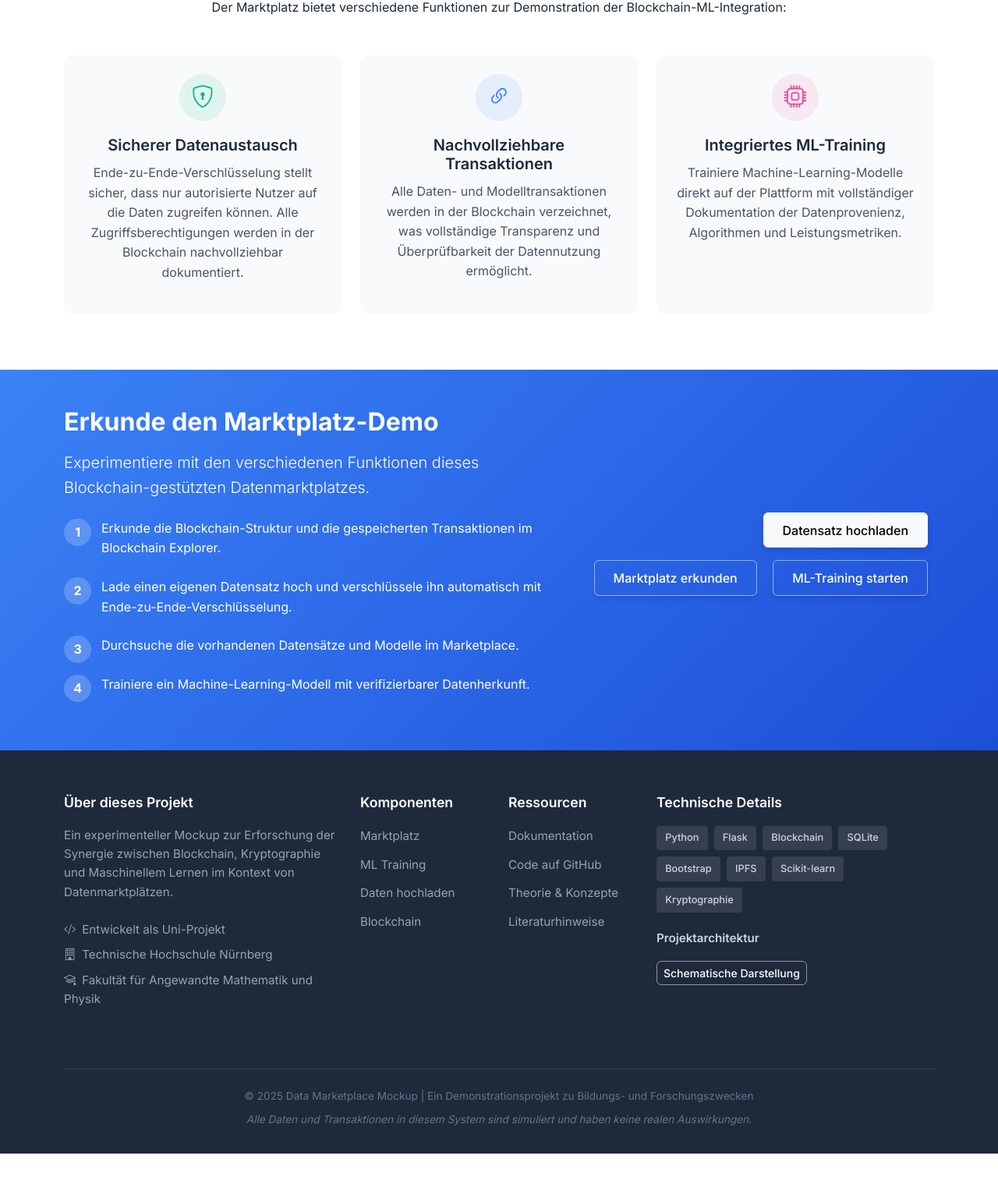
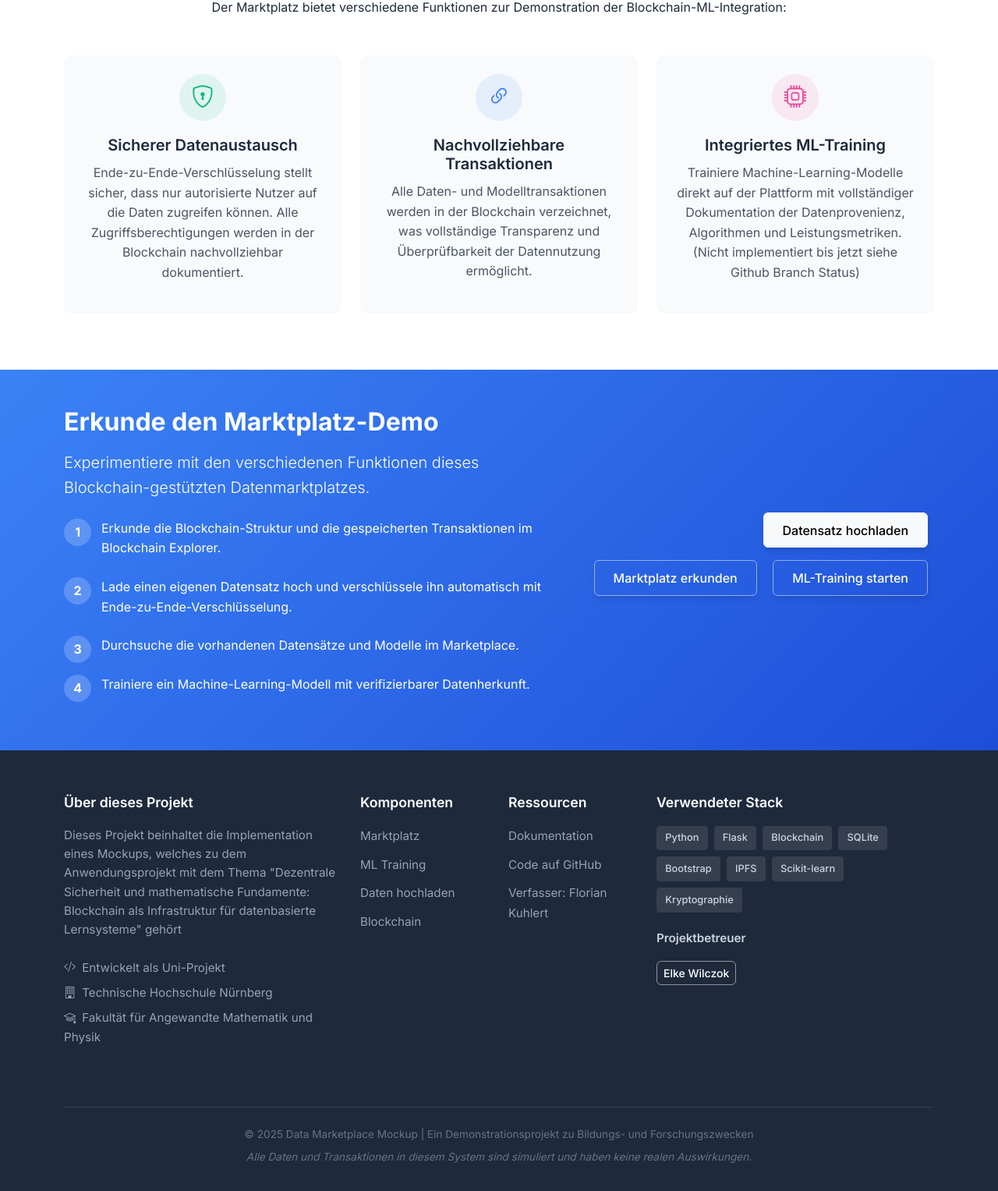
Before and after one commit to abrahamboza/Blockchain_Marketplace_for_Ai_Applications, a Flask app: page / in a window 1280 px wide. Shown: the part 3998-5525 px from the top of the page at 78% size. Before the commit the page ends 5477 px from the top, so only its background shows below. Run offline with Flask 3, Linux system fonts and the light colour scheme; some libraries are stand-ins or nearby versions.

Commit message:
updated index and base html page

```diff
--- a/templates/base_layout.html
+++ b/templates/base_layout.html
@@ -124,7 +124,10 @@
             <div class="row">
                 <div class="col-lg-4 col-md-6 mb-4">
                     <h5>Über dieses Projekt</h5>
-                    <p>Ein experimenteller Mockup zur Erforschung der Synergie zwischen Blockchain, Kryptographie und Maschinellem Lernen im Kontext von Datenmarktplätzen.</p>
+                    <p>Dieses Projekt beinhaltet die Implementation eines Mockups, welches zu dem Anwendungsprojekt mit dem Thema  "Dezentrale Sicherheit und
+mathematische Fundamente:
+Blockchain als Infrastruktur für
+datenbasierte Lernsysteme" gehört</p>
                     <p class="project-info">
                         <span class="d-block"><i class="bi bi-code-slash me-2"></i>Entwickelt als Uni-Projekt</span>
                         <span class="d-block"><i class="bi bi-building me-2"></i>Technische Hochschule Nürnberg</span>
@@ -144,13 +147,12 @@
                     <h5>Ressourcen</h5>
                     <ul class="footer-links">
                         <li><a href="#">Dokumentation</a></li>
-                        <li><a href="#">Code auf GitHub</a></li>
-                        <li><a href="#">Theorie & Konzepte</a></li>
-                        <li><a href="#">Literaturhinweise</a></li>
+                        <li><a href="https://github.com/kuhlertfl/Blockchain_Marketplace_for_Ai_Applications" target="_blank" rel="noopener noreferrer">Code auf GitHub</a></li>
+                        <li><a href="#">Verfasser: Florian Kuhlert</a></li>
                     </ul>
                 </div>
                 <div class="col-lg-4 col-md-6 mb-4">
-                    <h5>Technische Details</h5>
+                    <h5>Verwendeter Stack</h5>
                     <div class="tech-stack">
                         <span class="tech-badge">Python</span>
                         <span class="tech-badge">Flask</span>
@@ -162,8 +164,8 @@
                         <span class="tech-badge">Kryptographie</span>
                     </div>
                     <div class="mt-3">
-                        <h6>Projektarchitektur</h6>
-                        <a href="#" class="btn btn-sm btn-outline-light mt-1">Schematische Darstellung</a>
+                        <h6>Projektbetreuer</h6>
+                        <a href="#" class="btn btn-sm btn-outline-light mt-1">Elke Wilczok</a>
                     </div>
                 </div>
             </div>
--- a/templates/index.html
+++ b/templates/index.html
@@ -296,7 +296,7 @@
 
                 <div class="student-note">
                     <i class="bi bi-mortarboard-fill"></i>
-                    Dieses Projekt wurde im Rahmen eines Universitätskurses zu Blockchain & ML an der Technischen Hochschule Nürnberg entwickelt.
+                    Anwendungsprojekt Florian Kuhlert Technische Hochschule Nürnberg Georg Simon Ohm, 2025
                 </div>
 
                 <div class="hero-buttons d-flex mt-4">
@@ -329,7 +329,7 @@
                     </div>
                     <div class="card-body">
                         <p>Die Blockchain dient als unveränderliches, verteiltes Hauptbuch für alle Transaktionen. Jeder Block enthält kryptographisch signierte Transaktionen, was die Integrität und Herkunft aller Daten und Modelle gewährleistet.</p>
-                        <p>Die Implementierung nutzt einen angepassten Proof-of-Work Konsensmechanismus mit variabler Schwierigkeit, was für Bildungszwecke besonders wertvoll ist.</p>
+                        <p>Die Implementierung nutzt einen angepassten Proof-of-Work Konsensmechanismus mit variabler Schwierigkeit.</p>
                     </div>
                 </div>
             </div>
@@ -360,8 +360,8 @@
         </div>
 
         <div class="note-box mt-5">
-            <h5>Hinweis zum Bildungszweck</h5>
-            <p class="mb-0">Diese Plattform wurde entwickelt, um die konzeptionellen und technischen Aspekte eines Blockchain-basierten Datenmarktplatzes zu demonstrieren. Sie ist nicht für den produktiven Einsatz gedacht, sondern dient als Lehr- und Forschungsinstrument.</p>
+            <h5>Benutzer Hinweis</h5>
+            <p class="mb-0">Diese Plattform wurde entwickelt, um die konzeptionellen und technischen Aspekte eines Blockchain-basierten Datenmarktplatzes zu demonstrieren.Sie ist keine voll funktionsfähige kommerzielle Website. Siehe Github Page im Impressum</p>
         </div>
     </div>
 </section>
@@ -532,7 +532,7 @@ def upload_data_with_file(self, owner_address, file_content, metadata, price):
                         <i class="bi bi-cpu"></i>
                     </div>
                     <h5 class="feature-title">Integriertes ML-Training</h5>
-                    <p class="feature-description">Trainiere Machine-Learning-Modelle direkt auf der Plattform mit vollständiger Dokumentation der Datenprovenienz, Algorithmen und Leistungsmetriken.</p>
+                    <p class="feature-description">Trainiere Machine-Learning-Modelle direkt auf der Plattform mit vollständiger Dokumentation der Datenprovenienz, Algorithmen und Leistungsmetriken.(Nicht implementiert bis jetzt siehe Github Branch Status)</p>
                 </div>
             </div>
         </div>
```
